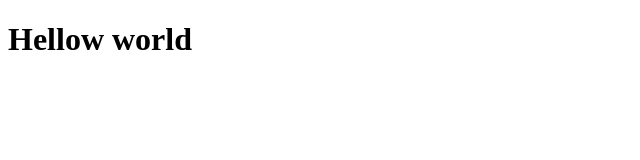
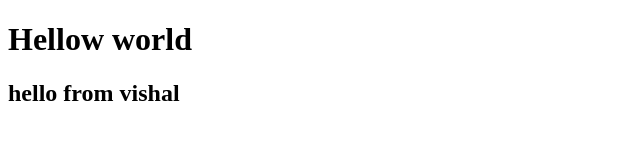
Before and after one commit to vishalp018/Demo-Repo, a plain HTML site: page index.html in a window 1280 px wide. Shown: the whole page, without its empty margins (0-640 px from the left). Drawn offline with Linux system fonts and the light colour scheme.

Commit message:
updated index.html file

```diff
--- a/index.html
+++ b/index.html
@@ -7,5 +7,6 @@
 </head>
 <body>
     <h1>Hellow world</h1>
+	<h2>hello from vishal</h2>
 </body>
 </html>
```
